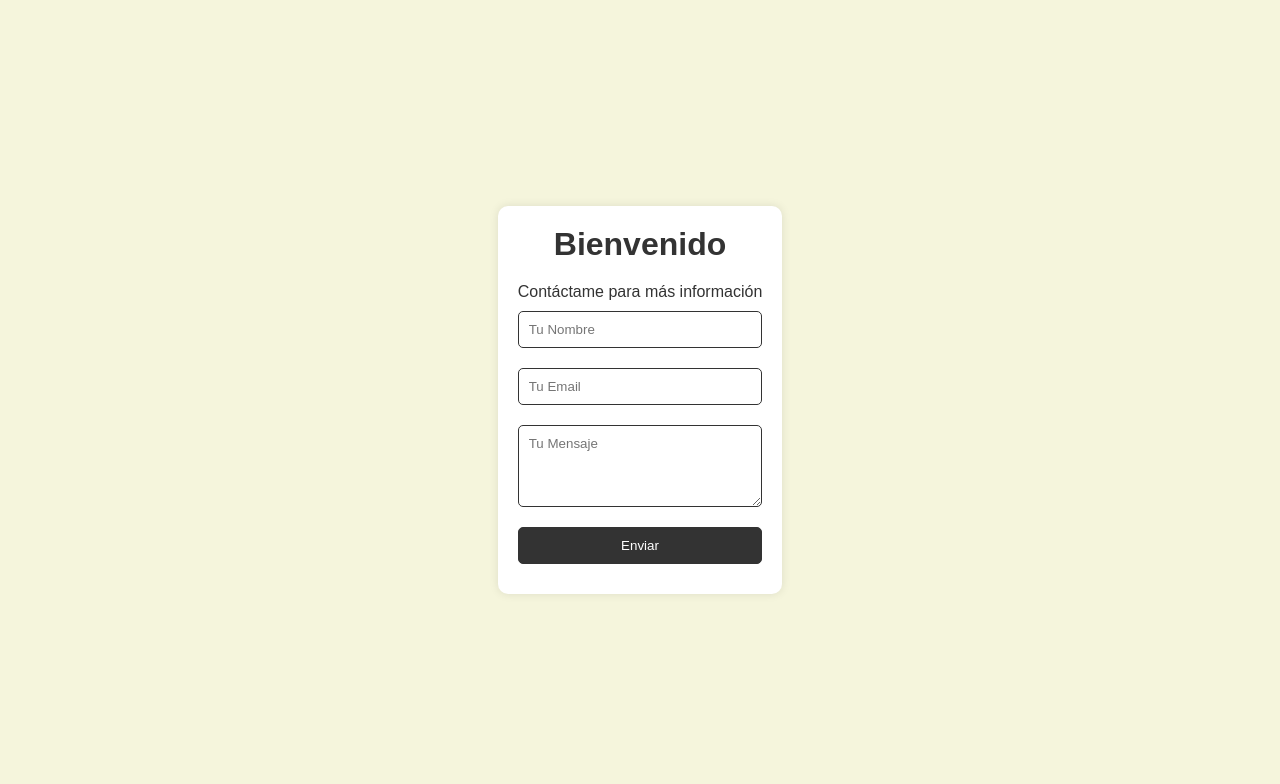
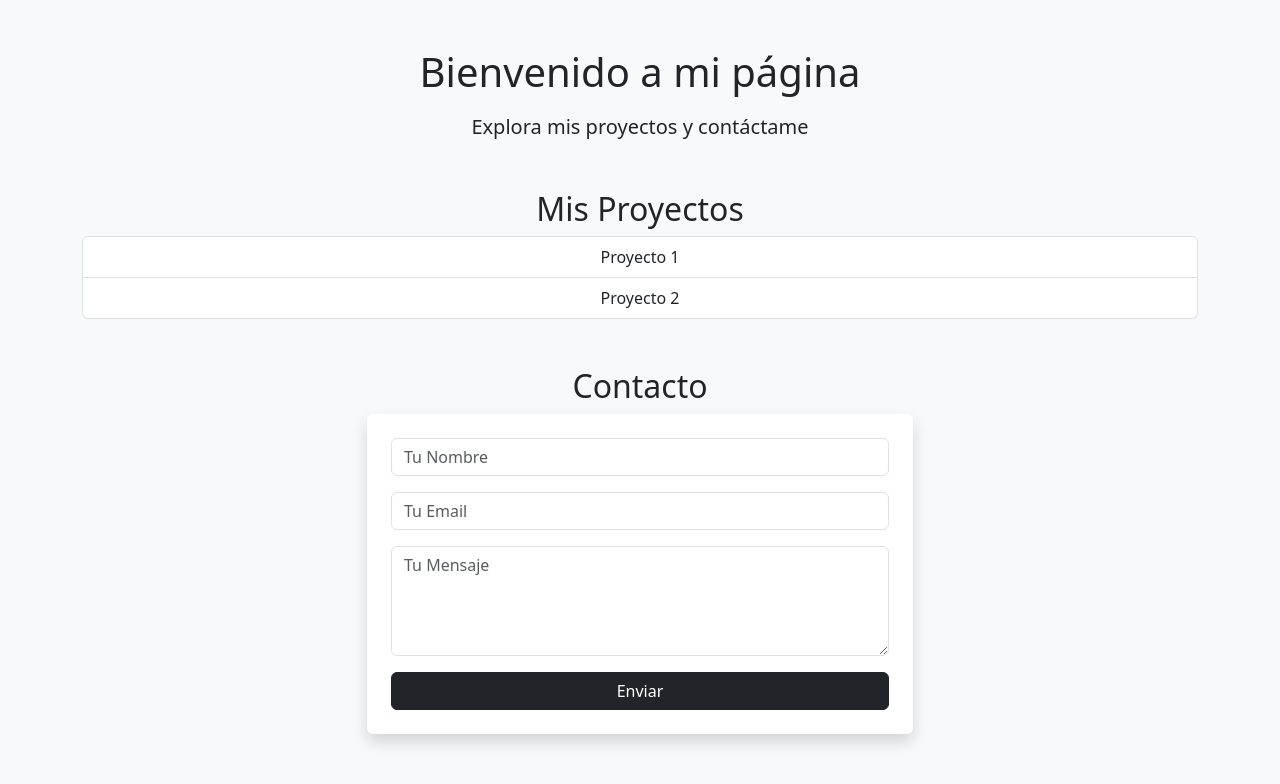
Before and after one commit to kalicoE/Web, a plain HTML site: page index.html in a window 1280 px wide. Drawn offline with nearby package versions, Linux system fonts and the light colour scheme.

Commit message:
tercer update

```diff
--- a/index.html
+++ b/index.html
@@ -3,69 +3,41 @@
 <head>
     <meta charset="UTF-8">
     <meta name="viewport" content="width=device-width, initial-scale=1.0">
-    <title>Bienvenido</title>
-    <style>
-        * {
-            margin: 0;
-            padding: 0;
-            box-sizing: border-box;
-            font-family: Arial, sans-serif;
-        }
-        body {
-            display: flex;
-            flex-direction: column;
-            align-items: center;
-            justify-content: center;
-            height: 100vh;
-            background: #f5f5dc;
-            color: #333;
-            text-align: center;
-        }
-        .container {
-            max-width: 600px;
-            padding: 20px;
-            background: white;
-            border-radius: 10px;
-            box-shadow: 0 0 10px rgba(0, 0, 0, 0.1);
-        }
-        h1 {
-            margin-bottom: 20px;
-        }
-        form {
-            display: flex;
-            flex-direction: column;
-        }
-        input, textarea, button {
-            margin: 10px 0;
-            padding: 10px;
-            border: 1px solid #333;
-            border-radius: 5px;
-        }
-        input, textarea {
-            background: #fff;
-            color: #333;
-        }
-        button {
-            background: #333;
-            color: white;
-            cursor: pointer;
-        }
-        button:hover {
-            background: #555;
-        }
-    </style>
+    <title>Mi Landing Page</title>
+    <link href="https://cdn.jsdelivr.net/npm/bootstrap@5.3.0/dist/css/bootstrap.min.css" rel="stylesheet">
 </head>
-<body>
-    <div class="container">
-        <h1>Bienvenido</h1>
-        <p>Contáctame para más información</p>
+<body class="bg-light">
+    <div class="container text-center mt-5">
+        <h1 class="mb-3">Bienvenido a mi página</h1>
+        <p class="lead">Explora mis proyectos y contáctame</p>
+    </div>
 
-        <form id="contact-form">
-            <input type="text" placeholder="Tu Nombre" required>
-            <input type="email" placeholder="Tu Email" required>
-            <textarea placeholder="Tu Mensaje" rows="4" required></textarea>
-            <button type="submit">Enviar</button>
-        </form>
+    <div class="container mt-5">
+        <h2 class="text-center">Mis Proyectos</h2>
+        <div class="list-group text-center">
+            <a href="https://github.com/tuusuario/proyecto1" target="_blank" class="list-group-item list-group-item-action">Proyecto 1</a>
+            <a href="https://github.com/tuusuario/proyecto2" target="_blank" class="list-group-item list-group-item-action">Proyecto 2</a>
+        </div>
+    </div>
+
+    <div class="container mt-5">
+        <h2 class="text-center">Contacto</h2>
+        <div class="row justify-content-center">
+            <div class="col-md-6">
+                <form id="contact-form" class="p-4 bg-white shadow rounded">
+                    <div class="mb-3">
+                        <input type="text" class="form-control" placeholder="Tu Nombre" required>
+                    </div>
+                    <div class="mb-3">
+                        <input type="email" class="form-control" placeholder="Tu Email" required>
+                    </div>
+                    <div class="mb-3">
+                        <textarea class="form-control" placeholder="Tu Mensaje" rows="4" required></textarea>
+                    </div>
+                    <button type="submit" class="btn btn-dark w-100">Enviar</button>
+                </form>
+            </div>
+        </div>
     </div>
 
     <script>
@@ -75,5 +47,7 @@
             this.reset();
         });
     </script>
+
+    <script src="https://cdn.jsdelivr.net/npm/bootstrap@5.3.0/dist/js/bootstrap.bundle.min.js"></script>
 </body>
 </html>
```
